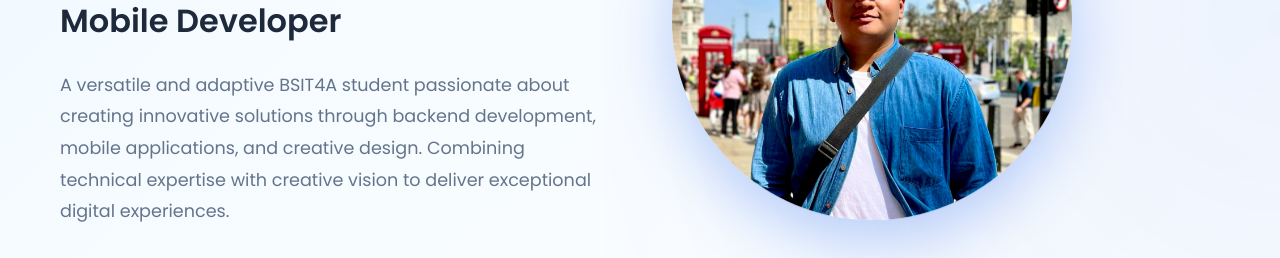
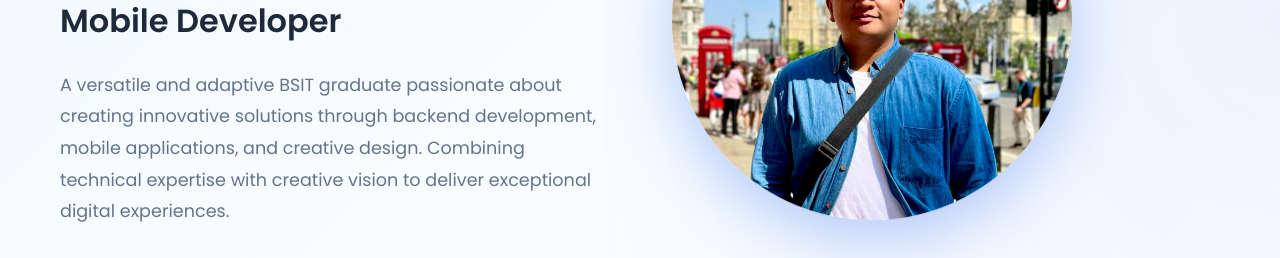
Before and after one commit to a1ear/myportfolio, a React (Vite) app in the folder Portfolio Projects/: page / in a window 1280 px wide. Shown: the part 376-634 px from the top of the page. Built offline with nearby package versions, Linux system fonts and the light colour scheme.

Commit message:
Update Home.jsx

```diff
--- a/Portfolio Projects/src/components/Home.jsx
+++ b/Portfolio Projects/src/components/Home.jsx
@@ -5,8 +5,6 @@ import './Home.css'
 const Home = () => {
   const heroRef = useRef(null)
 
-  // Put your profile picture in public folder: name it profile.jpg (or profile.png and set profileImage to '/profile.png').
-  // If the image is missing, the tech icons placeholder shows instead.
   const profileImage = '/profile.jpeg'
 
   useEffect(() => {
@@ -56,7 +54,7 @@ const Home = () => {
               Backend Developer & Flutter Mobile Developer
             </h2>
             <p className="hero-description fade-in-up">
-              A versatile and adaptive BSIT4A student passionate about creating
+              A versatile and adaptive BSIT graduate passionate about creating
               innovative solutions through backend development, mobile applications,
               and creative design. Combining technical expertise with creative vision
               to deliver exceptional digital experiences.
```
